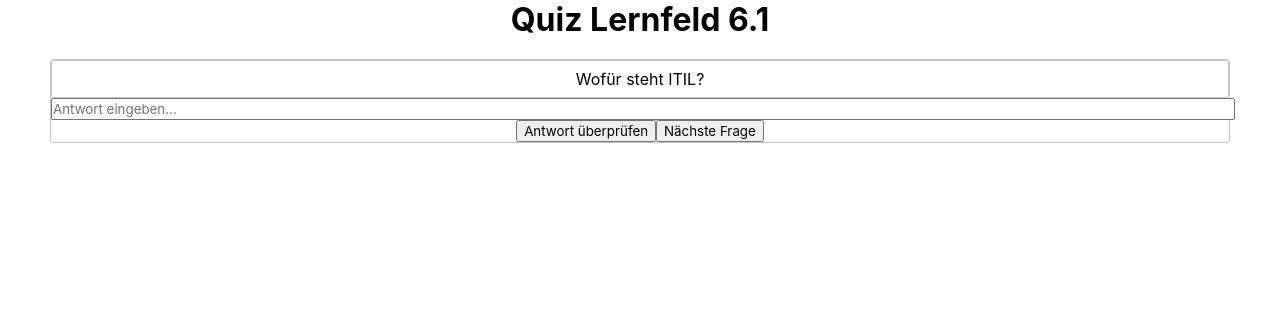
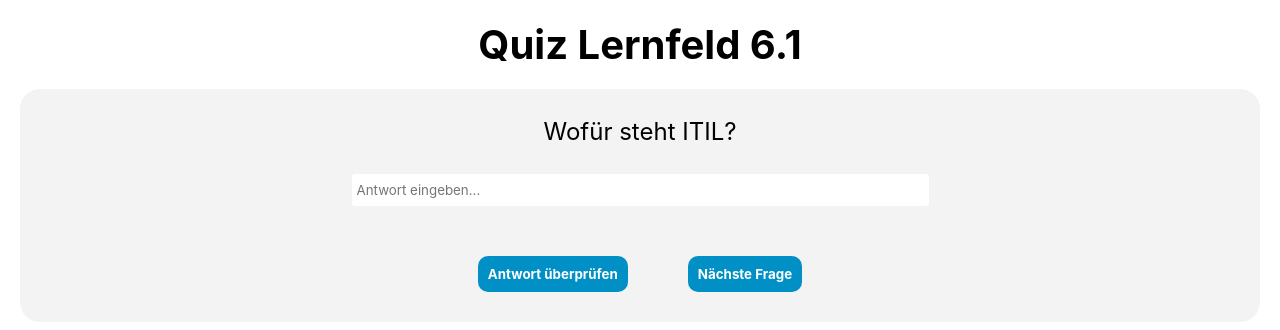
Before and after one commit to Qangeldratsch/Quiz-Lernfeld-6, a React (Create React App) app: page / in a window 1280 px wide. Shown: the top 330 px of the page. Built offline with nearby package versions, Linux system fonts and the light colour scheme.

Commit message:
Added more css styling

```diff
--- a/src/App.css
+++ b/src/App.css
@@ -1,5 +1,6 @@
 .App {
   text-align: center;
+  margin:20px;
 }
 
 .App-logo {
@@ -36,3 +37,8 @@
     transform: rotate(360deg);
   }
 }
+
+div.questions {
+  background-color: rgb(243, 243, 243);
+  border-radius:20px;
+}
--- a/src/SimpleQuestion.tsx
+++ b/src/SimpleQuestion.tsx
@@ -66,9 +66,6 @@ export const SimpleQuestion = (props:any) => {
                         id={"answer-" + index.toString()}
                         onClick={() => handleOnChange(index)}
                     >
-                        <label htmlFor={index.toString()}>
-                            {answer.answer}
-                        </label>
                         <input
                             id={index.toString()}
                             className="answer--input"
@@ -77,6 +74,9 @@ export const SimpleQuestion = (props:any) => {
                             checked={checked[index]}
                             onChange={() => handleOnChange(index)}
                         />
+                        <label htmlFor={index.toString()}>
+                            {answer.answer}
+                        </label>
                     </div>
                 );
             }
--- a/src/index.css
+++ b/src/index.css
@@ -1,5 +1,5 @@
 * {
-  margin: 0;
+  margin: 0px;
   font-family: -apple-system, BlinkMacSystemFont, 'Segoe UI', 'Roboto', 'Oxygen',
     'Ubuntu', 'Cantarell', 'Fira Sans', 'Droid Sans', 'Helvetica Neue',
     sans-serif;
@@ -11,3 +11,7 @@ code {
   font-family: source-code-pro, Menlo, Monaco, Consolas, 'Courier New',
     monospace;
 }
+
+h1 {
+  font-size: 40px;
+}
--- a/src/quiz.css
+++ b/src/quiz.css
@@ -3,15 +3,29 @@
     display: flex;
     flex-direction: column;
     margin: 20px 50px;
-
     border: 2px solid red;
     border-radius: 3px;
-    border: 1px solid rgba(0, 0, 0, 0.22);
+    border: none; /*1px solid rgba(0, 0, 0, 0.22);*/
 }
 
 .question--question {
     border-radius: 3px;
-    border: 1px solid rgba(0, 0, 0, 0.22);
+    /*border: 1px solid rgba(0, 0, 0, 0.22);*/
     padding: 8px;
-    margin: 0;
+    margin-top:20px;
+    font-size:x-large;
 }
+
+button {
+    margin:30px;
+    padding:10px;
+    border:none;
+    border-radius:10px;
+    color:white;
+    background-color: rgb(0, 144, 197);
+    font-weight:bold;
+}
+
+button:hover {
+    background-color: rgb(0, 126, 172);
+  }
--- a/src/simpleQuestion.css
+++ b/src/simpleQuestion.css
@@ -32,3 +32,17 @@
 .answer--wrong {
     background: #ff4949;
 }
+
+.answer--input {
+    height: 16px;
+    width:16px;
+
+    margin-right: 15px;
+}
+
+.answer input {
+    border: 3px;
+}
+.answer label {
+    font-size: 18px;
+}
--- a/src/textInputQuestion.css
+++ b/src/textInputQuestion.css
@@ -22,6 +22,14 @@
 }
 
 input[type=text] {
-    width: 100%;
-    padding-left: 0;
+    width: 50%;
+    height: 30px;
+    padding-left: 5px;
+    margin: 20px;
+    border:none;
+    border-radius: 3px;
 }
+
+button {
+    color: blue;
+}
```
